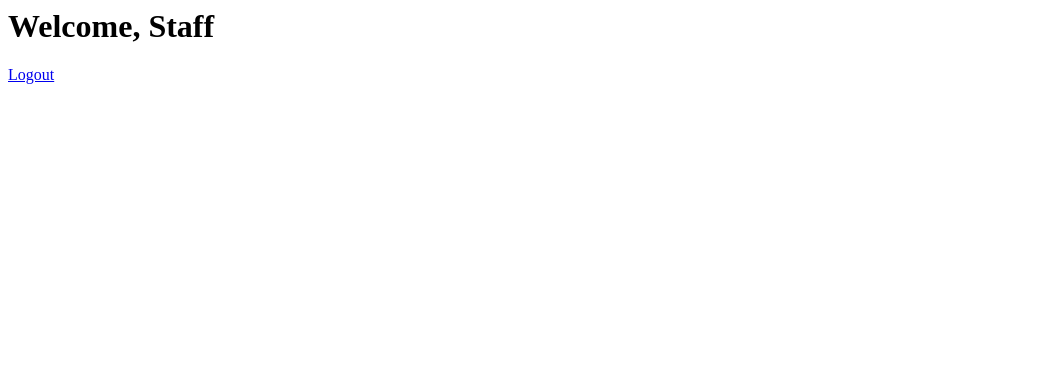
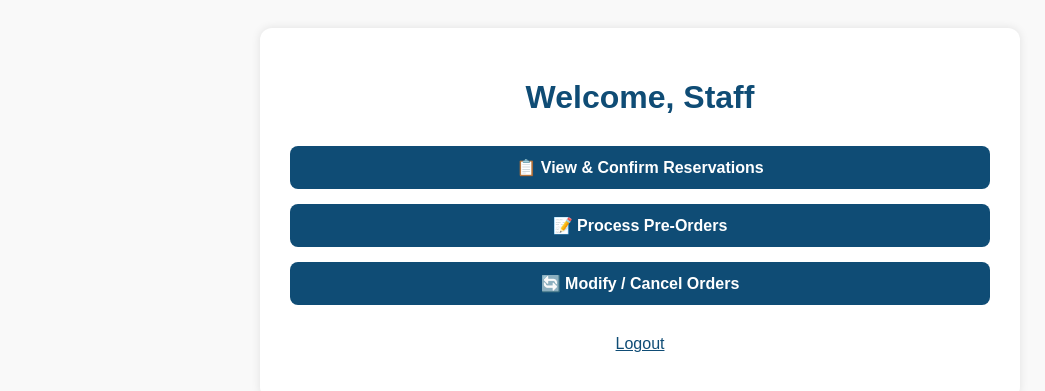
Before and after one commit to dayanalwis/cafe, a PHP site: page /staff-dashboared.php in a window 1280 px wide. Shown: the top 391 px of the page, without its empty margins (0-1045 px from the left). Run offline with PHP 8.4, Linux system fonts and the light colour scheme; the visitor is signed in with stand-in values (Sample User, id 1).

Commit message:
Add staff login and dashboard features

```diff
--- a/db.php
+++ b/db.php
@@ -9,6 +9,3 @@ $conn = mysqli_connect($host, $user, $pass, $dbname);
 if (!$conn) {
   die("Connection failed: " . mysqli_connect_error());
 }
-
-session_start();
-?>
--- a/staff-dashboared.php
+++ b/staff-dashboared.php
@@ -1,9 +1,80 @@
 <?php
 session_start();
-if ($_SESSION['role'] !== 'staff') {
+
+// Redirect if not logged in or not staff
+if (!isset($_SESSION['user_id']) || $_SESSION['role'] !== 'staff') {
   header("Location: login.php");
   exit;
 }
 ?>
-<h1>Welcome, Staff</h1>
-<a href="logout.php">Logout</a>
+
+<!DOCTYPE html>
+<html lang="en">
+<head>
+  <meta charset="UTF-8" />
+  <title>Staff Dashboard</title>
+  <style>
+    body {
+      font-family: Arial, sans-serif;
+      background: #f9f9f9;
+      padding: 20px;
+    }
+    .dashboard {
+      max-width: 700px;
+      margin: auto;
+      background: white;
+      padding: 30px;
+      border-radius: 12px;
+      box-shadow: 0 0 10px rgba(0,0,0,0.1);
+    }
+    h1 {
+      color: #0F4C75;
+      text-align: center;
+    }
+    .menu {
+      margin-top: 30px;
+      display: flex;
+      flex-direction: column;
+      gap: 15px;
+    }
+    .menu a {
+      text-decoration: none;
+      padding: 12px;
+      background: #0F4C75;
+      color: white;
+      border-radius: 8px;
+      text-align: center;
+      font-weight: bold;
+      transition: background 0.3s ease;
+    }
+    .menu a:hover {
+      background: #145374;
+    }
+    .logout {
+      margin-top: 30px;
+      text-align: center;
+    }
+    .logout a {
+      color: #0F4C75;
+      text-decoration: underline;
+    }
+  </style>
+</head>
+<body>
+
+  <div class="dashboard">
+    <h1>Welcome, Staff</h1>
+
+    <div class="menu">
+      <a href="#">📋 View & Confirm Reservations</a>
+      <a href="#">📝 Process Pre-Orders</a>
+      <a href="#">🔄 Modify / Cancel Orders</a>
+    </div>
+
+    <div class="logout">
+      <p><a href="logout.php">Logout</a></p>
+    </div>
+  </div>
+
+</body>
+</html>
```
Also changed, not shown: admin-dashboard.php (+76 -3 lines), login.php (+7 -0 lines).
